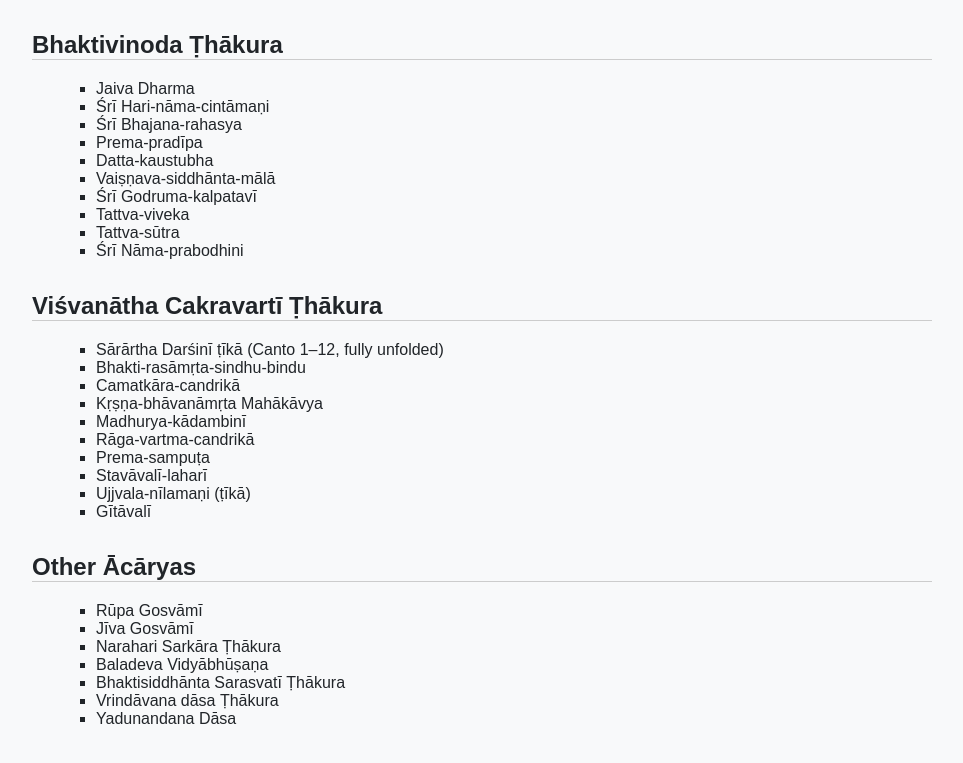
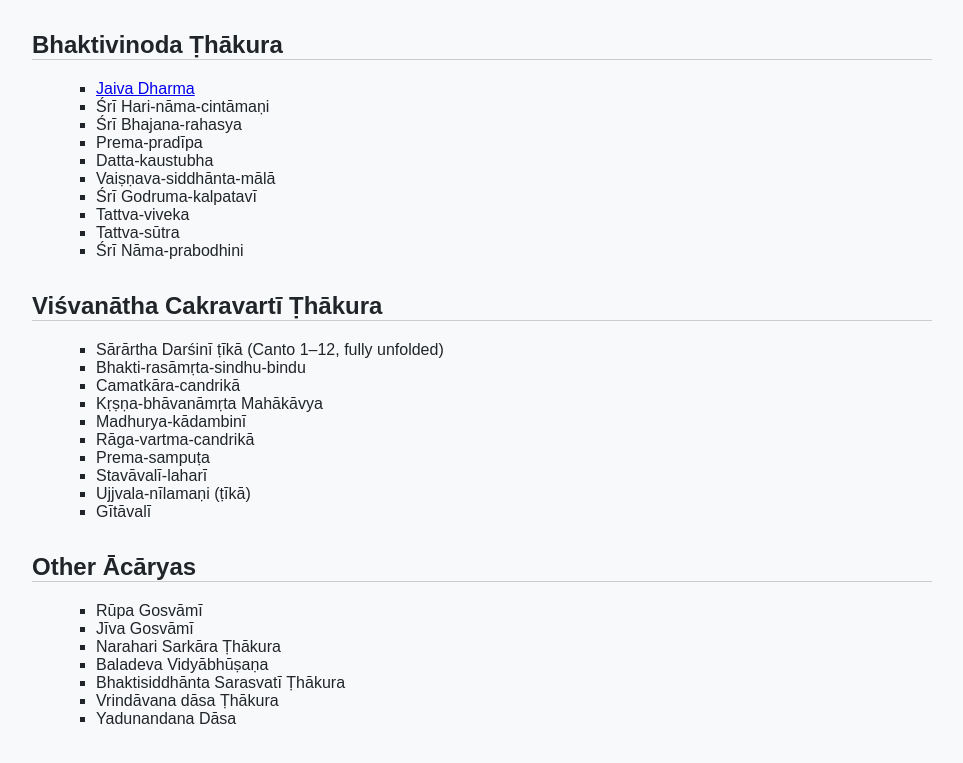
Before and after one commit to Svarupa-siddhi/TurboHamsa, a plain HTML site: page index.html in a window 1280 px wide. Shown: the part 91-854 px from the top of the page, without its empty margins (158-1121 px from the left). Drawn offline with Linux system fonts and the light colour scheme.

Commit message:
Update index.html

```diff
--- a/index.html
+++ b/index.html
@@ -33,7 +33,7 @@
 
   <h2>Bhaktivinoda Ṭhākura</h2>
   <ul>
-    <li>Jaiva Dharma</li>
+  <li><a href="bhaktivinoda/jaiva-dharma.txt">Jaiva Dharma</a></li>
     <li>Śrī Hari-nāma-cintāmaṇi</li>
     <li>Śrī Bhajana-rahasya</li>
     <li>Prema-pradīpa</li>
```
